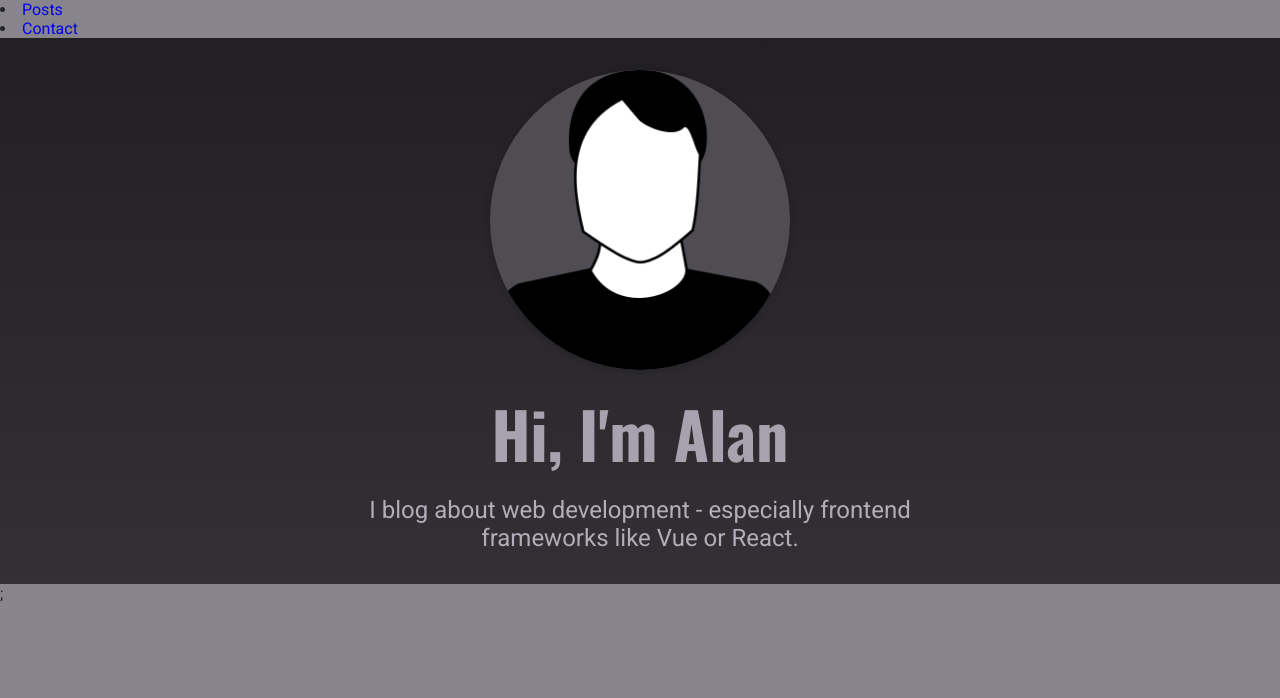
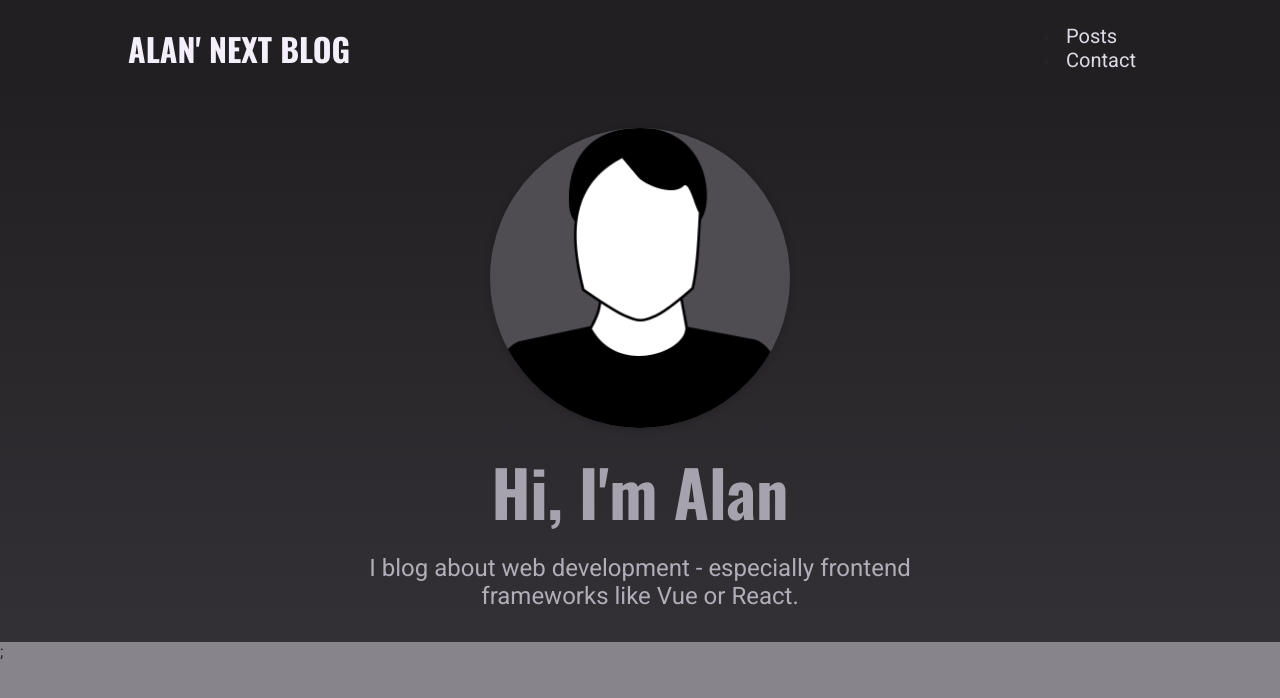
Before and after one commit to agradecki/next-blog-app, a Next.js app: page / in a window 1280 px wide. Shown: the top 698 px of the page. Built offline with nearby package versions, Linux system fonts and the light colour scheme.

Commit message:
added css styles

```diff
--- a/components/layout/logo.js
+++ b/components/layout/logo.js
@@ -1,3 +1,7 @@
-function Logo() {}
+import classes from "./logo.module.css";
+
+function Logo() {
+  return <div className={classes.logo}>Alan' NExt Blog</div>;
+}
 
 export default Logo;
--- /dev/null
+++ b/components/layout/logo.module.css
@@ -0,0 +1,13 @@
+.logo {
+  text-transform: uppercase;
+  font-size: var(--size-5);
+  font-weight: bold;
+  font-family: "Oswald", sans-serif;
+  color: var(--color-grey-50);
+}
+
+@media (min-width: 768px) {
+  .logo {
+    font-size: var(--size-8);
+  }
+}
--- a/components/layout/main-navigation.js
+++ b/components/layout/main-navigation.js
@@ -1,9 +1,11 @@
 import Logo from "./logo";
 import Link from "next/link";
 
+import classes from "./main-navigation.module.css";
+
 function MainNavigation() {
   return (
-    <header>
+    <header className={classes.header}>
       <Link href="/">
         <a>
           <Logo />
--- /dev/null
+++ b/components/layout/main-navigation.module.css
@@ -0,0 +1,42 @@
+.header {
+  width: 100%;
+  height: 6rem;
+  background-color: var(--color-grey-900);
+  display: flex;
+  justify-content: space-between;
+  align-items: center;
+  padding: 0 10%;
+}
+
+.header ul {
+  list-style: none;
+  display: flex;
+  align-items: baseline;
+  margin: 0;
+  padding: 0;
+}
+
+.header li {
+  margin: 0 var(--size-4);
+}
+
+.header a {
+  color: var(--color-grey-100);
+  font-size: var(--size-4);
+}
+
+.header a:hover,
+.header a:active,
+.header a.active {
+  color: var(--color-grey-200);
+}
+
+@media (min-width: 768px) {
+  .header ul {
+    gap: 0.5rem;
+  }
+
+  .header a {
+    font-size: var(--size-5);
+  }
+}
```
